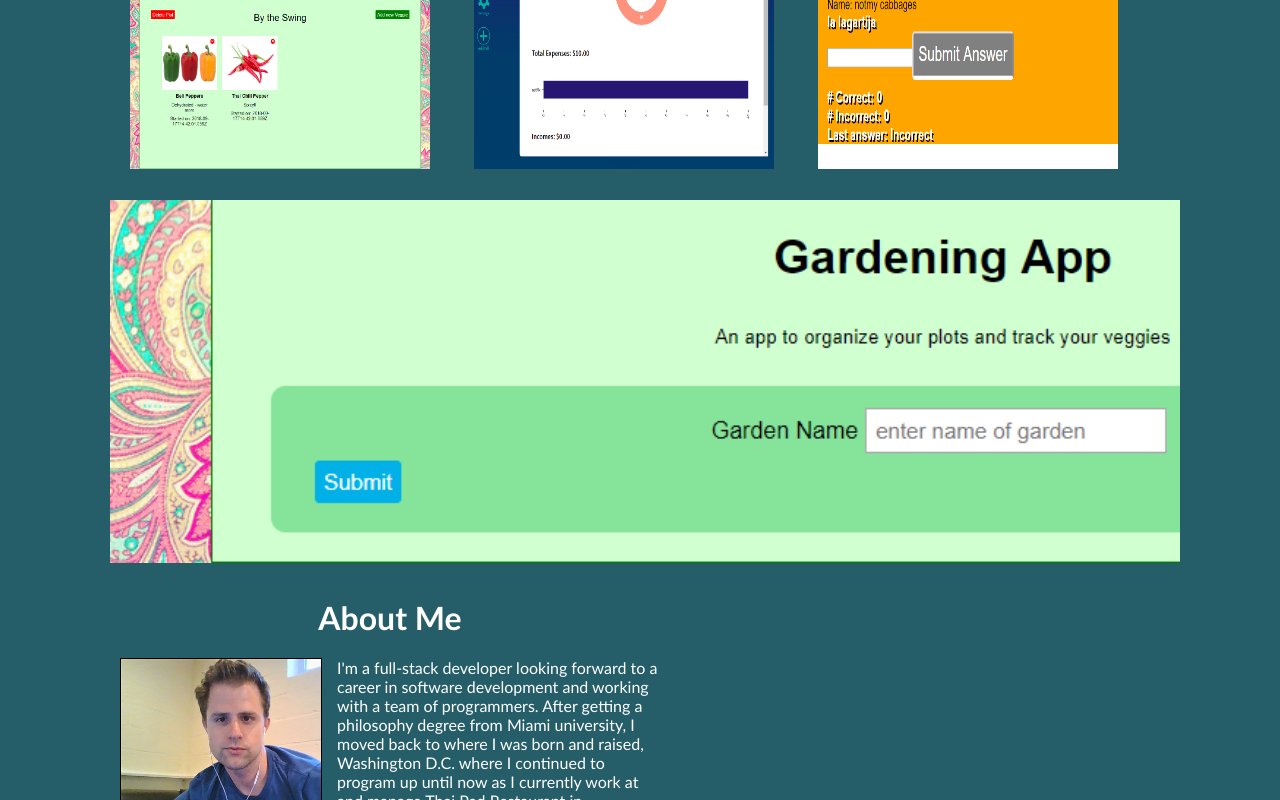
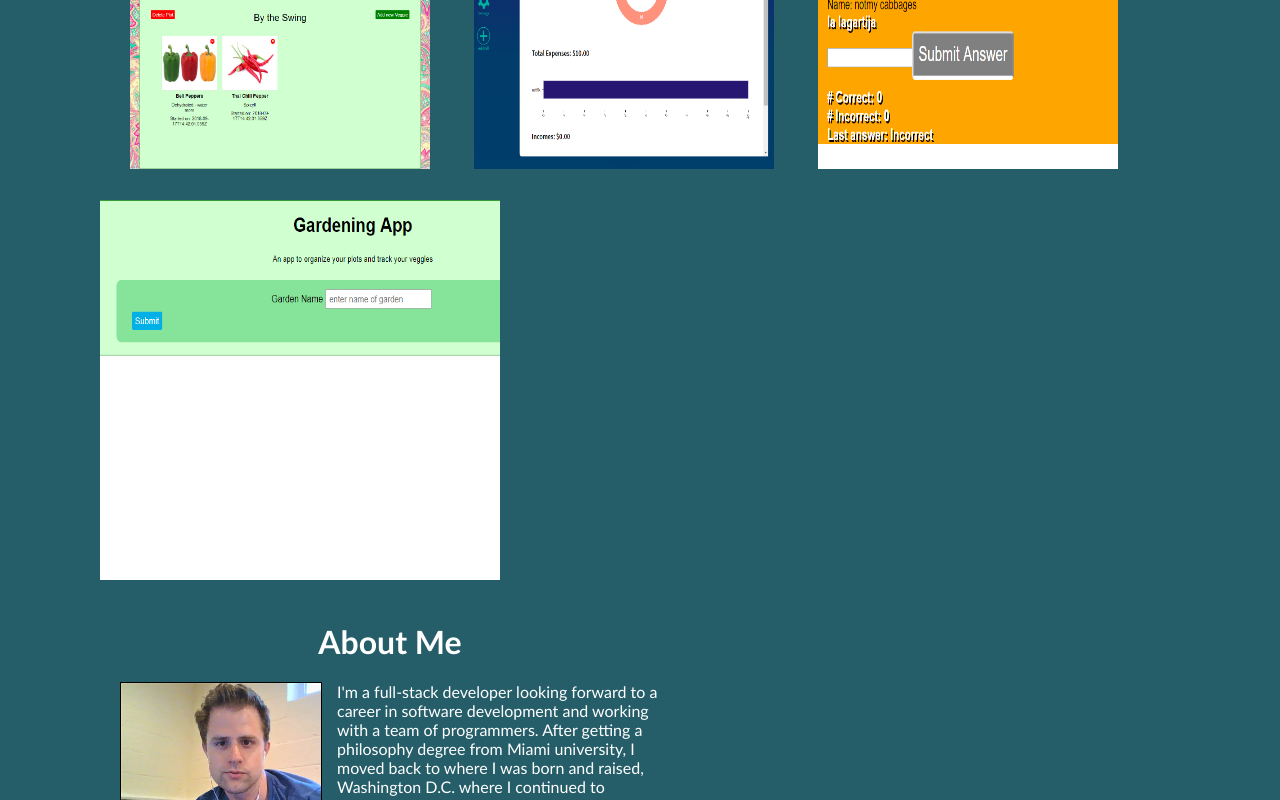
Before and after one commit to imussg/portfolio, a React (Create React App) app: page / in a window 1280 px wide. Shown: the part 418-1218 px from the top of the page. Built offline with nearby package versions, Linux system fonts and the light colour scheme.

Commit message:
changes to css

```diff
--- a/src/components/homepage.css
+++ b/src/components/homepage.css
@@ -84,7 +84,29 @@ img.about-me-pic {
   height: 300px;
 }
 
-img.project-pic {
+.project-screenshots {
+  position: relative;
+  text-align: left;
+  width: 400px;
+  height: 400px;
+}
+
+@keyframes fadein {
+  from { opacity: 0; }
+  to { opacity: 1; }
+}
+
+.project-screenshots img {
+  width: 100%;
+  height: 95%;
+}
+
+#garden-chosen-pic, #garden-start-pic, #garden-full-pic {
+  animation-name: fadein;
+  animation-duration: 2s;
+}
+
+.project-container img.project-pic {
   width: 100%;
   height: 95%;
   overflow: hidden;
--- a/src/components/homepage.js
+++ b/src/components/homepage.js
@@ -8,17 +8,18 @@ class Homepage extends Component {
 	render() {
 
 		const gardening = {
-			pic: <img className="project-pic" src={require('../gardening-app-shots/gardening-full.png')} alt="gardening-pic"/>,
+			pic: <img className="project-pic" id={"garden-full-pic"} src={require('../gardening-app-shots/gardening-full.png')} alt="gardening-pic"/>,
 			href: 'https://gardening-client.herokuapp.com/',
 			name: 'Gardening App',
 			short: 'Organize and track your veggies as they grow',
-			pic2: <img className="project-pic" src={require('../gardening-app-shots/start-pic.png')} alt="gardening-pic-start"/>,
+			pic2: <img className="project-pic" id={"garden-start-pic"} src={require('../gardening-app-shots/start-pic.png')} alt="gardening-pic-start"/>,
+			pic3: <img className="project-pic" id={"garden-chosen-pic"} src={require('../gardening-app-shots/garden-chosen.png')} alt="gardening-pic-chosen"/>,
 			techStack: ["Node", "Mongoose", "MongoDB", "Express", "ReactJS", "Redux"],
 			long: (`While growing vegetables some succeed and some wither.  In an effort to track
 				data and results of my garden over time, I created this app to separate veggies into plots,
 				and track data on those vegetables over time.  To start, use the garden "Imus Garden" to see a complete garden.`)
 		};
-		gardening.images = [gardening.pic, gardening.pic2];
+		gardening.images = [gardening.pic, gardening.pic2, gardening.pic3];
 		const acceptableLosses = {
 			pic: <img className="project-pic" src={require('../bill-app-shots/acceptablelosses.png')} alt="acceptable-losses-pic"/>,
 			href: 'https://acceptable-losses-client.herokuapp.com/',
@@ -94,7 +95,7 @@ class Homepage extends Component {
 						href={gardening.href}
 						short={gardening.short}
 						expanded={true}
-						images={[gardening.pic, gardening.pic2]}
+						images={[...gardening.images]}
 					/>
 				</div>
 			</div>
--- a/src/components/project-section.js
+++ b/src/components/project-section.js
@@ -65,7 +65,7 @@ export default class Project extends Component {
 
 				return (
 					<div className="project-container-expanded">
-						<div className="project-screenshots">
+						<div className="project-screenshots" id={"screenshots-id-" + this.state.pos}>
 							{this.state.currentPic}
 						</div>
 					</div>
```
Also changed, not shown: src/gardening-app-shots/garden-chosen.png (added), src/gardening-app-shots/start-pic.png.
